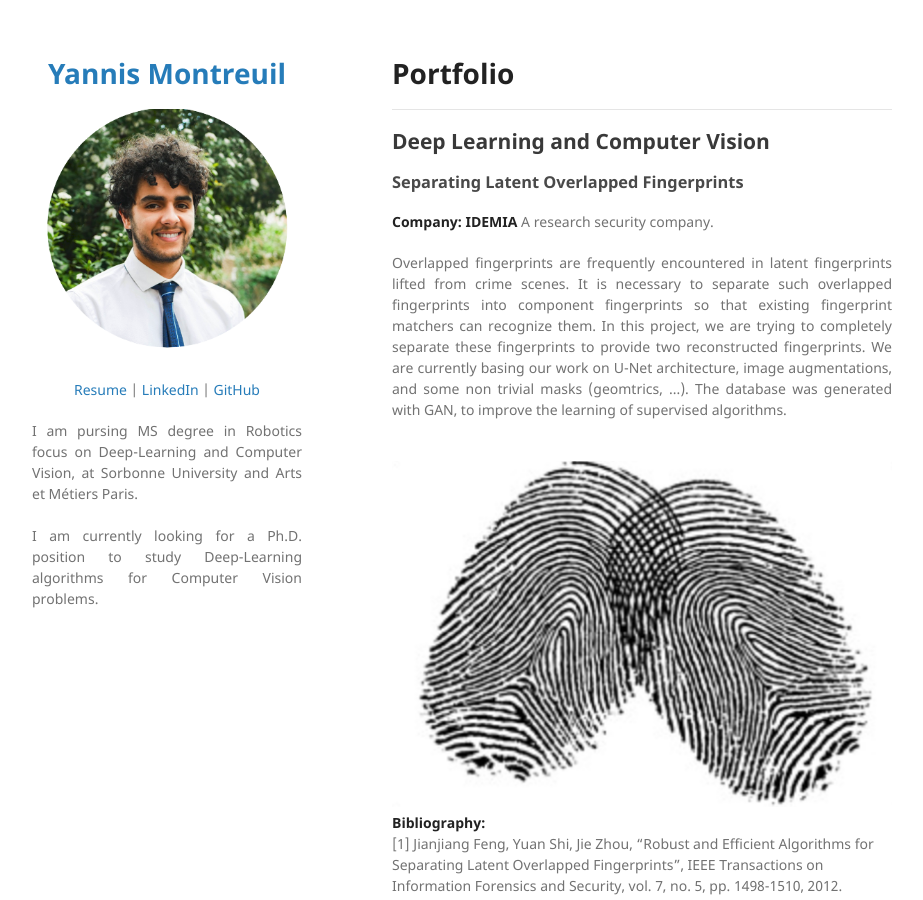
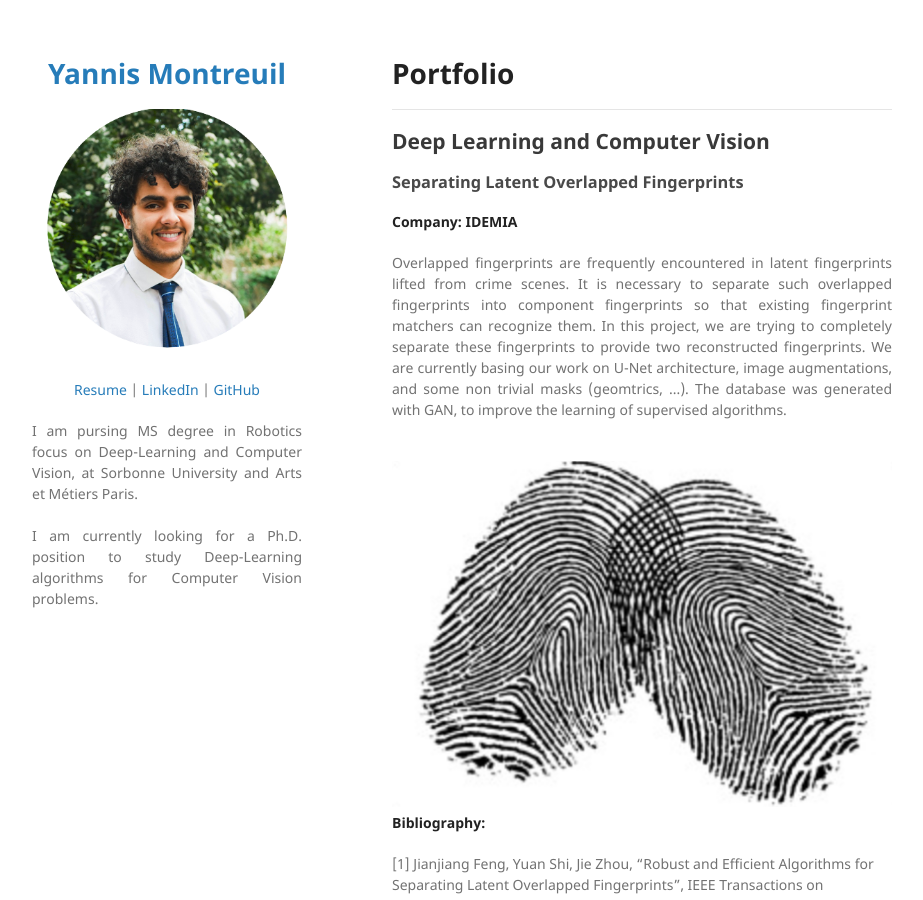
Before and after one commit to Yannis-98/yannis-98.github.io, a Jekyll site: the page built from index.md, in a window 1280 px wide and 900 px high. Shown: the whole window, without its empty margins (178-1101 px from the left). Built offline with Jekyll 4.4.1, drawn with Linux system fonts in a browser that asks for light colours; our own code applies the rules of GitHub Pages for plain Markdown files.

Commit message:
Update index.md

```diff
--- a/index.md
+++ b/index.md
@@ -4,14 +4,14 @@
 
 ### Separating Latent Overlapped Fingerprints
 
-**Company: IDEMIA** A research security company.
+**Company: IDEMIA**
 
 <div style="text-align: justify">Overlapped fingerprints are frequently encountered in latent fingerprints lifted from crime scenes. It is necessary to separate such overlapped fingerprints into component fingerprints so that existing fingerprint matchers can recognize them. In this project, we are trying to completely separate these fingerprints to provide two reconstructed fingerprints. We are currently basing our work on U-Net architecture, image augmentations, and some non trivial masks (geomtrics, ...). The database was generated with GAN, to improve the learning of supervised algorithms.  </div>
 <br>
 <center><img src="images/fingerprin.PNG"/></center>
 
 **Bibliography:**
-<br>
+
 [1] Jianjiang Feng, Yuan Shi, Jie Zhou, "Robust and Efficient Algorithms for Separating Latent Overlapped Fingerprints", IEEE Transactions on Information Forensics and Security, vol. 7, no. 5, pp. 1498-1510, 2012.
 <br>
 [2] Fanglin Chen, Jianjiang Feng, Anil K. Jain, Jie Zhou, and Jin Zhang, "Separating Overlapped Fingerprints", IEEE Transactions on Information Forensics and Security, vol. 6, no. 2, pp. 346-359, 2011.
@@ -24,7 +24,7 @@
 <center><img src="images/fingerprin.PNG"/></center>
 
 **Bibliography:**
-<br>
+
 [1] Zeng, K.-H. et al. (2017) ‘Agent-Centric Risk Assessment: Accident Anticipation and Risky Region Localization’, arXiv:1705.06560 [cs] [Preprint]. Available at: http://arxiv.org/abs/1705.06560 (Accessed: 3 November 2021).
 <br>
 [2] Jain, A. et al. (2016) ‘Brain4Cars: Car That Knows Before You Do via Sensory-Fusion Deep Learning Architecture’, arXiv:1601.00740 [cs] [Preprint]. Available at: http://arxiv.org/abs/1601.00740 (Accessed: 3 November 2021).
```
